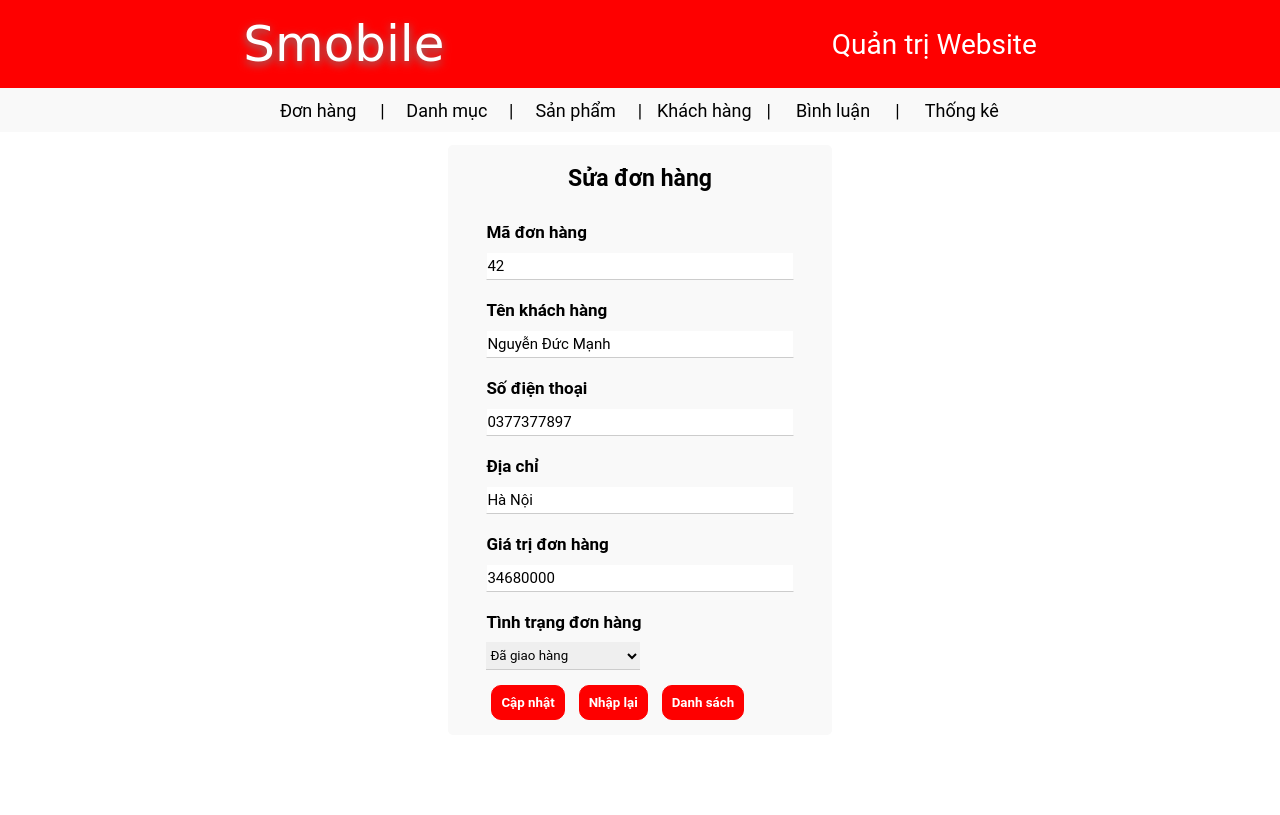
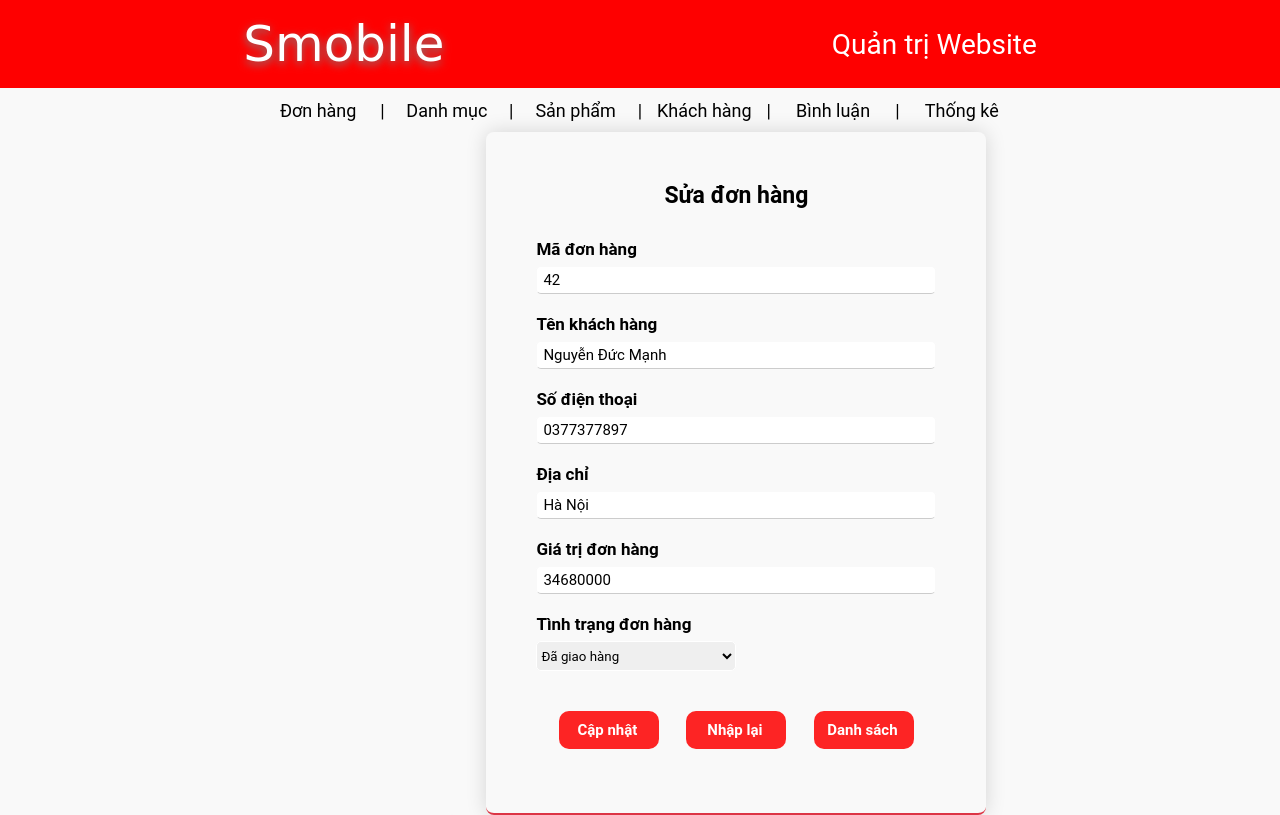
Before and after one commit to Manhnd10803/du_an_1, a PHP site: page /admin/index.php?act=suadh&id=42 in a window 1280 px wide. Before the commit the page ends 720 px from the top, so only its background shows below. Run offline with PHP 8.4, Linux system fonts and the light colour scheme; the visitor is signed in with stand-in values (Sample User, id 1); data comes from the database, SQL or seed files in the repository; some libraries are stand-ins or nearby versions; some web fonts are replaced.

Commit message:
dung_sua_form_admin_font_end

```diff
--- a/admin/danhmuc/add.php
+++ b/admin/danhmuc/add.php
@@ -1,11 +1,12 @@
-<div class="noidung">
+<div class="body">
     <form action="index.php?act=adddm" method="post">
         <h3>Thêm danh mục</h3>
+        <div class="cover">
         <label for="">Tên loại</label>
         <input type="text" name="tenloai" required>
         <!-- <label for="">Icon</label>
         <input type="text" name="icon" required> -->
-        <div class="luachon">
+        <div class="funtion-button">
             <input type="submit" name="themmoi" value="Thêm mới" class="button">
             <input type="reset" value="Nhập lại" class="button">
             <a href="index.php?act=listdm"><input type="button" value="Danh sách" class="button"></a>
@@ -17,5 +18,6 @@
             }
         ?>
         </p>
+        </div>
     </form>
 </div>
--- a/admin/danhmuc/list.php
+++ b/admin/danhmuc/list.php
@@ -2,11 +2,11 @@
     <h3>Danh sách loại sản phẩm</h3>
     <table>
         <thead>
-            <th></th>
+            <th class="border-top-left"></th>
             <th>MÃ LOẠI</th>
             <th>TÊN LOẠI</th>
             <!-- <th>ICON</th> -->
-            <th>THAO TÁC</th>
+            <th class="border-top-right">THAO TÁC</th>
         </thead>
         <tbody>
             <?php
--- a/admin/donhang/detail.php
+++ b/admin/donhang/detail.php
@@ -1,7 +1,7 @@
 <div class="content">
     <h3>Chi tiết đơn hàng</h3>
     <a href="index.php?act=listdh">
-        <h4 class="pb-10 pl-10">
+        <h4 class="pb-10 pl-10 back">
         Trở về
         </h4>
     </a>
--- a/admin/donhang/list.php
+++ b/admin/donhang/list.php
@@ -9,13 +9,13 @@
     </form>
     <table>
         <thead>
-            <th></th>
+            <th class="border-top-left ml-10"></th>
             <th>MÃ ĐƠN HÀNG</th>
             <th>KHÁCH HÀNG</th>
             <th>SỐ LƯỢNG HÀNG</th>
             <th>GIÁ TRỊ ĐƠN HÀNG</th>
             <th>TÌNH TRẠNG ĐƠN HÀNG</th>
-            <th>THAO TÁC</th>
+            <th class="border-top-right">THAO TÁC</th>
         </thead>
         <tbody>
             <?php
--- a/admin/donhang/update.php
+++ b/admin/donhang/update.php
@@ -1,35 +1,45 @@
-<div class="noidung">
+<div class="body">
     <form action="index.php?act=suadh" method="post">
+        <div class="cover">
             <h3>Sửa đơn hàng</h3>
-        <input type="hidden" value="<?php echo $dh['id']?>" name="id_bill">
+            <input type="hidden" value="<?php echo $dh['id'] ?>" name="id_bill">
             <label for="">Mã đơn hàng</label>
-        <input type="text" name="madh" value="<?php echo $dh['id']?>" required>
+            <input type="text" name="madh" value="<?php echo $dh['id'] ?>" required>
             <label for="">Tên khách hàng</label>
-        <input type="text" name="tenkh" value="<?php echo $dh['bill_ho_ten']?>" required>
+            <input type="text" name="tenkh" value="<?php echo $dh['bill_ho_ten'] ?>" required>
             <label for="">Số điện thoại</label>
-        <input type="text" name="sdt" value="<?php echo $dh['bill_sdt']?>" required>
+            <input type="text" name="sdt" value="<?php echo $dh['bill_sdt'] ?>" required>
             <label for="">Địa chỉ</label>
-        <input type="text" name="diachi" value="<?php echo $dh['bill_dia_chi']?>" required>
+            <input type="text" name="diachi" value="<?php echo $dh['bill_dia_chi'] ?>" required>
             <label for="">Giá trị đơn hàng</label>
-        <input type="text" name="giatri" value="<?php echo $dh['bill_tong_tien']?>" required>
+            <input type="text" name="giatri" value="<?php echo $dh['bill_tong_tien'] ?>" required>
             <label for="">Tình trạng đơn hàng</label>
             <select name="ttdh" id="">
-            <option value="0" <?php if($dh['bill_trang_thai']==0){echo "selected";}?>>Đơn hàng mới</option>
-            <option value="1" <?php if($dh['bill_trang_thai']==1){echo "selected";}?>>Đang xử lý</option>
-            <option value="2" <?php if($dh['bill_trang_thai']==2){echo "selected";}?>>Đang giao hàng</option>
-            <option value="3" <?php if($dh['bill_trang_thai']==3){echo "selected";}?>>Đã giao hàng</option>
+                <option value="0" <?php if ($dh['bill_trang_thai'] == 0) {
+                                        echo "selected";
+                                    } ?>>Đơn hàng mới</option>
+                <option value="1" <?php if ($dh['bill_trang_thai'] == 1) {
+                                        echo "selected";
+                                    } ?>>Đang xử lý</option>
+                <option value="2" <?php if ($dh['bill_trang_thai'] == 2) {
+                                        echo "selected";
+                                    } ?>>Đang giao hàng</option>
+                <option value="3" <?php if ($dh['bill_trang_thai'] == 3) {
+                                        echo "selected";
+                                    } ?>>Đã giao hàng</option>
             </select>
-        <div class="luachon">
+            <div class="funtion-button">
                 <input type="submit" name="capnhat" value="Cập nhật" class="button">
                 <input type="reset" value="Nhập lại" class="button">
                 <a href="index.php?act=listdh"><input type="button" value="Danh sách" class="button"></a>
             </div>
             <p class="thanhcong">
                 <?php
-            if(isset($thongbao)&&($thongbao!="")){
+                if (isset($thongbao) && ($thongbao != "")) {
                     echo $thongbao;
                 }
                 ?>
             </p>
     </form>
 </div>
+</div>
--- a/admin/sanpham/list.php
+++ b/admin/sanpham/list.php
@@ -17,7 +17,7 @@
     </form>
     <table>
         <thead>
-            <th></th>
+            <th class="border-top-left ml-10"></th>
             <th>MÃ SẢN PHẨM</th>
             <th>TÊN SẢN PHẨM</th>
             <th>ĐƠN GIÁ</th>
@@ -25,7 +25,7 @@
             <th>HÌNH</th>
             <th>NGÀY NHẬP</th>
             <th>SỐ LƯỢT XEM</th>
-            <th>THAO TÁC</th>
+            <th class="border-top-right">THAO TÁC</th>
         </thead>
         <tbody>
             <?php
--- a/admin/sanpham/update.php
+++ b/admin/sanpham/update.php
@@ -1,6 +1,7 @@
-<div class="noidung">
+<div class="body">
     <form action="index.php?act=updatesp" method="post" enctype="multipart/form-data">
         <h3>Sửa sản phẩm</h3>
+        <div class="cover">
         <label for="">Mã sản phẩm</label>
         <input type="text" name="masp" value="<?php echo $sanpham['ma_sp']?>" required>
         <label for="">Tên sản phẩm</label>
@@ -26,7 +27,7 @@
         </select>
         <label for="">Mô tả</label>
         <textarea name="mota" cols="30" rows="10" required ><?php echo $sanpham['mo_ta_sp']?></textarea>
-        <div class="luachon">
+        <div class="funtion-button">
             <input type="submit" name="capnhat" value="Cập nhật" class="button">
             <input type="reset" value="Nhập lại" class="button">
             <a href="index.php?act=listsp"><input type="button" value="Danh sách" class="button"></a>
@@ -38,5 +39,6 @@
             }
         ?>
         </p>
+        </div>
     </form>
 </div>
--- a/view/css/admin.css
+++ b/view/css/admin.css
@@ -195,6 +195,7 @@ table tbody td img{
     box-shadow: 0 0 20px rgba(0, 0, 0, 0.15);
     /* background-color: white; */
 }
+
 .body .cover{
     display: flex;
     flex-direction: column;
```
Also changed, not shown: admin/danhmuc/update.php (+5 -2 lines), admin/sanpham/add.php (+5 -2 lines). Lines whose indentation alone changed are shown as unchanged.
